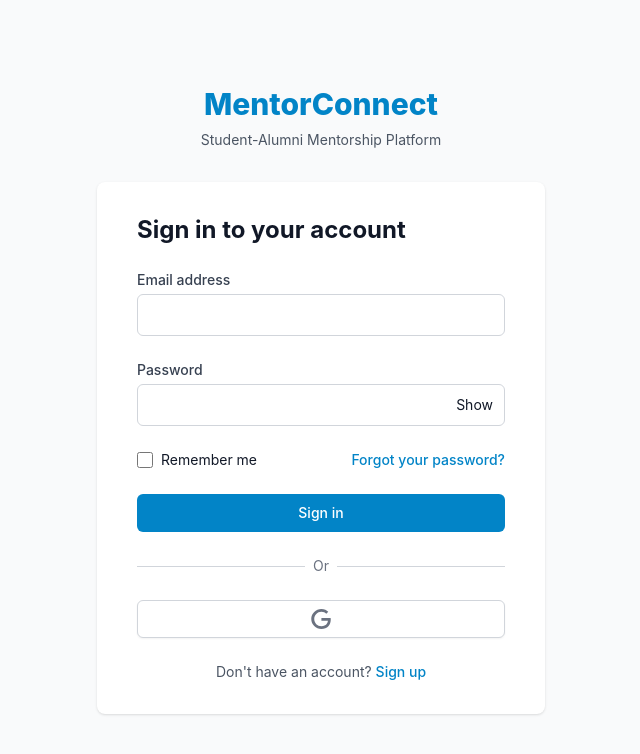
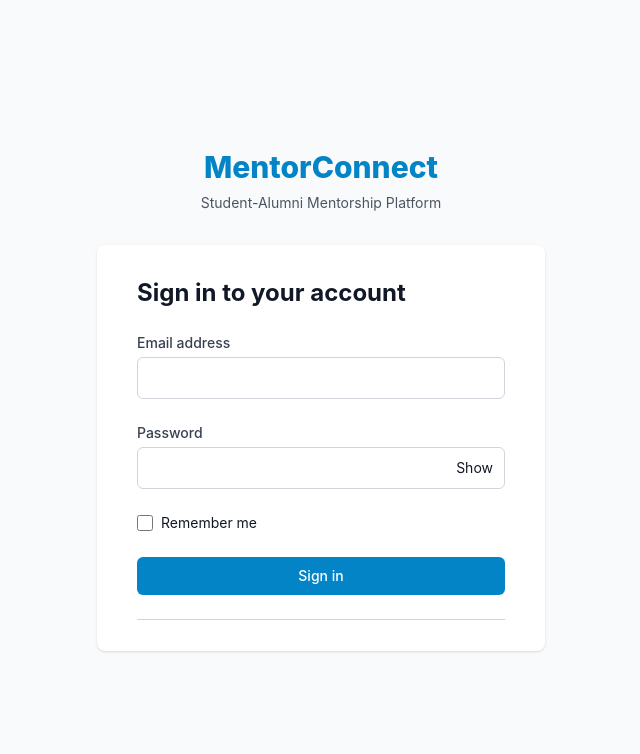
Before and after one commit to angel7544/mentor_connect1, a React (Create React App) app in the folder client/: page /login in a window 1280 px wide. Shown: the top 754 px of the page, without its empty margins (319-959 px from the left). Built offline with nearby package versions, Linux system fonts and the light colour scheme.

Commit message:
login page fixed

```diff
--- a/client/src/pages/auth/LoginPage.tsx
+++ b/client/src/pages/auth/LoginPage.tsx
@@ -1,5 +1,5 @@
 import React, { useState } from 'react';
-import { Link, useNavigate } from 'react-router-dom';
+import {  useNavigate } from 'react-router-dom';
 import { useForm } from 'react-hook-form';
 import { toast } from 'react-hot-toast';
 import useAuthStore from '../../store/authStore';
@@ -121,11 +121,7 @@ const LoginPage: React.FC = () => {
             </label>
           </div>
 
-          <div className="text-sm">
-            <a href="#" className="font-medium text-primary-600 hover:text-primary-500">
-              Forgot your password?
-            </a>
-          </div>
+
         </div>
 
         <div>
@@ -144,34 +140,11 @@ const LoginPage: React.FC = () => {
           <div className="absolute inset-0 flex items-center">
             <div className="w-full border-t border-gray-300" />
           </div>
-          <div className="relative flex justify-center text-sm">
-            <span className="px-2 bg-white text-gray-500">Or</span>
-          </div>
+
         </div>
 
-        <div className="mt-6">
-          <div>
-            <a
-              href="#"
-              className="w-full inline-flex justify-center py-2 px-4 border border-gray-300 rounded-md shadow-sm bg-white text-sm font-medium text-gray-500 hover:bg-gray-50"
-            >
-              <span className="sr-only">Sign in with Google</span>
-              <svg className="w-5 h-5" aria-hidden="true" fill="currentColor" viewBox="0 0 24 24">
-                <path d="M12.48 10.92v3.28h7.84c-.24 1.84-.853 3.187-1.787 4.133-1.147 1.147-2.933 2.4-6.053 2.4-4.827 0-8.6-3.893-8.6-8.72s3.773-8.72 8.6-8.72c2.6 0 4.507 1.027 5.907 2.347l2.307-2.307C18.747 1.44 16.133 0 12.48 0 5.867 0 .307 5.387.307 12s5.56 12 12.173 12c3.573 0 6.267-1.173 8.373-3.36 2.16-2.16 2.84-5.213 2.84-7.667 0-.76-.053-1.467-.173-2.053H12.48z" />
-              </svg>
-            </a>
-          </div>
-        </div>
       </div>
 
-      <div className="mt-6 text-center">
-        <p className="text-sm text-gray-600">
-          Don't have an account?{' '}
-          <Link to="/register" className="font-medium text-primary-600 hover:text-primary-500">
-            Sign up
-          </Link>
-        </p>
-      </div>
     </div>
   );
 };
```
